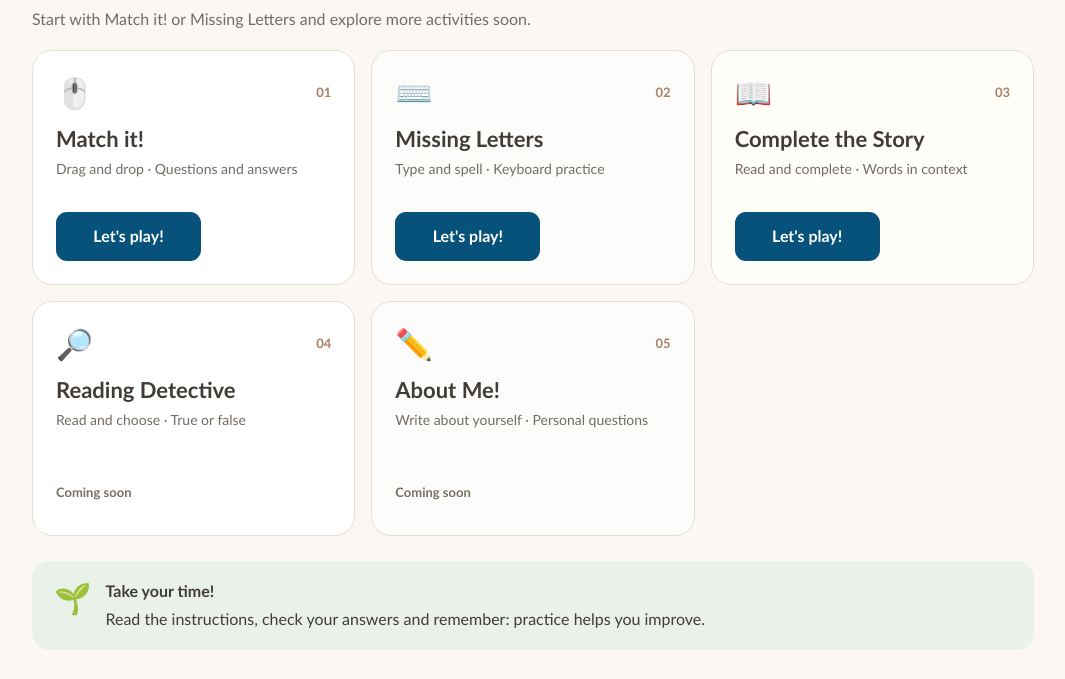
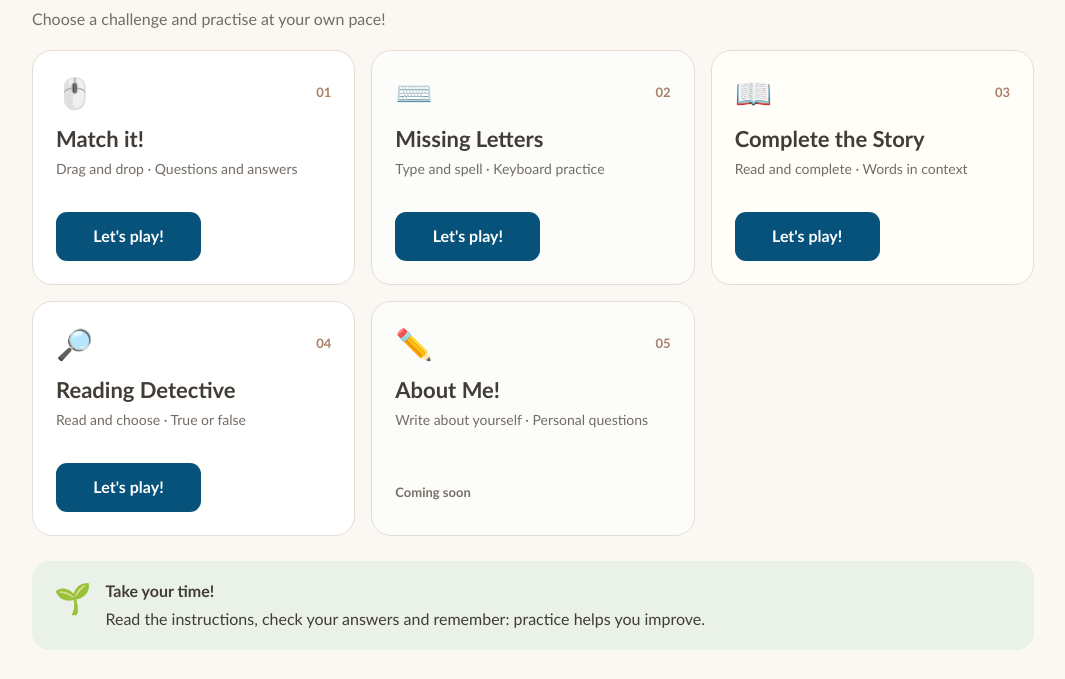
Before and after one commit to patagonianschool-digitalpractice/a1-digital-challenge, a plain HTML site: page index.html in a window 1280 px wide. Shown: the part 666-1345 px from the top of the page, without its empty margins (107-1172 px from the left). Drawn offline with Linux system fonts and the light colour scheme.

Commit message:
Add files via upload

```diff
--- a/index.html
+++ b/index.html
@@ -27,12 +27,12 @@ h1{font-size:clamp(32px,5vw,52px);line-height:1.13;margin:5px 0 15px;letter-spac
   <p class="hero-intro">Practise English, learn to use your computer and feel more confident with every challenge.</p>
  </header>
  <section aria-labelledby="choose-title">
-  <div class="section-heading"><div><p class="eyebrow">Five challenges · Your own pace</p><h2 id="choose-title">Choose your challenge!</h2><p>Start with Match it! or Missing Letters and explore more activities soon.</p></div></div>
+  <div class="section-heading"><div><p class="eyebrow">Five challenges · Your own pace</p><h2 id="choose-title">Choose your challenge!</h2><p>Choose a challenge and practise at your own pace!</p></div></div>
   <div class="cards">
    <article class="card"><div class="card-head"><span class="icon" aria-hidden="true">🖱️</span><span class="number">01</span></div><h3>Match it!</h3><p>Drag and drop · Questions and answers</p><div class="bottom"><a class="button" href="match-it.html">Let's play!</a></div></article>
    <article class="card"><div class="card-head"><span class="icon" aria-hidden="true">⌨️</span><span class="number">02</span></div><h3>Missing Letters</h3><p>Type and spell · Keyboard practice</p><div class="bottom"><a class="button" href="missing-letters.html">Let's play!</a></div></article>
    <article class="card"><div class="card-head"><span class="icon" aria-hidden="true">📖</span><span class="number">03</span></div><h3>Complete the Story</h3><p>Read and complete · Words in context</p><div class="bottom"><a class="button" href="complete-the-story.html">Let's play!</a></div></article>
-   <article class="card"><div class="card-head"><span class="icon" aria-hidden="true">🔎</span><span class="number">04</span></div><h3>Reading Detective</h3><p>Read and choose · True or false</p><div class="bottom"><span class="soon">Coming soon</span></div></article>
+   <article class="card"><div class="card-head"><span class="icon" aria-hidden="true">🔎</span><span class="number">04</span></div><h3>Reading Detective</h3><p>Read and choose · True or false</p><div class="bottom"><a class="button" href="reading-detective.html">Let's play!</a></div></article>
    <article class="card"><div class="card-head"><span class="icon" aria-hidden="true">✏️</span><span class="number">05</span></div><h3>About Me!</h3><p>Write about yourself · Personal questions</p><div class="bottom"><span class="soon">Coming soon</span></div></article>
   </div>
  </section>
```
